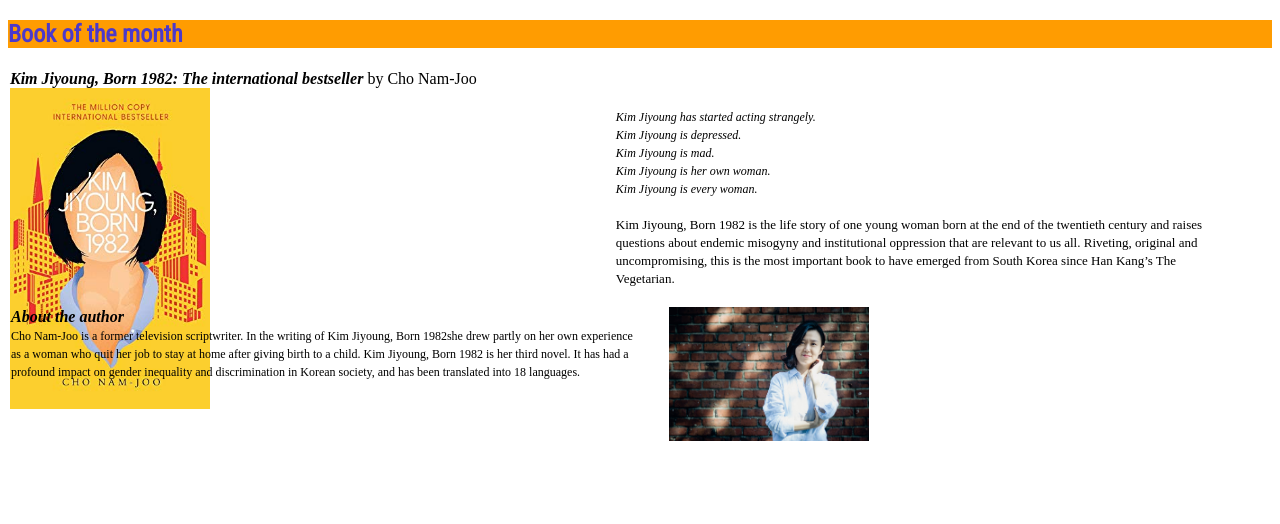
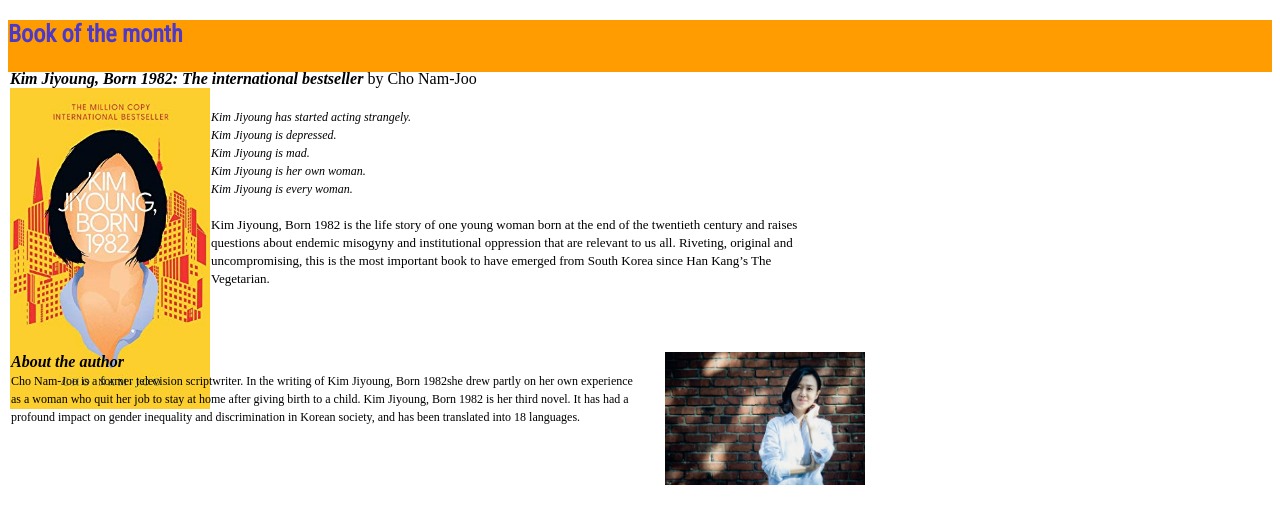
Before and after one commit to jeonghihi/commaneverends.github.io, a Jekyll site: the page commasmonth/2021-03-book.html, which Jekyll copies as it is, in a window 1280 px wide. Shown: the top 524 px of the page. Built offline with Jekyll 4.4.1, drawn with Linux system fonts in a browser that asks for light colours; some web fonts are replaced.

Commit message:
Update 2021-03-book.html

```diff
--- a/commasmonth/2021-03-book.html
+++ b/commasmonth/2021-03-book.html
@@ -21,9 +21,9 @@
   .bodycontents {background-color: #FF9C01;}
   .maintext {margin: 10px 10px 20px 10px;}
 
-  .div-book-month-book {margin:2px; float:left; position:relative; height:300px;}
-  .div-book-month-author {margin:2px; position: absolute; top:305px;}
-  .div-book-month-book-pic {float:left; width:48%}
+  .div-book-month-book {margin:2px; float:left; position:relative; height:280px;}
+  .div-book-month-author {padding:2px; position: relative;}
+  .div-book-month-book-pic {float:left; height:260px;}
   .div-book-month-book-txt {float:left; width:48%; margin:1px;}
   .div-book-month-author-pic {width:48%; float:right;}
   .div-book-month-author-txt {margin:1px; float:left; width:50%}
```
